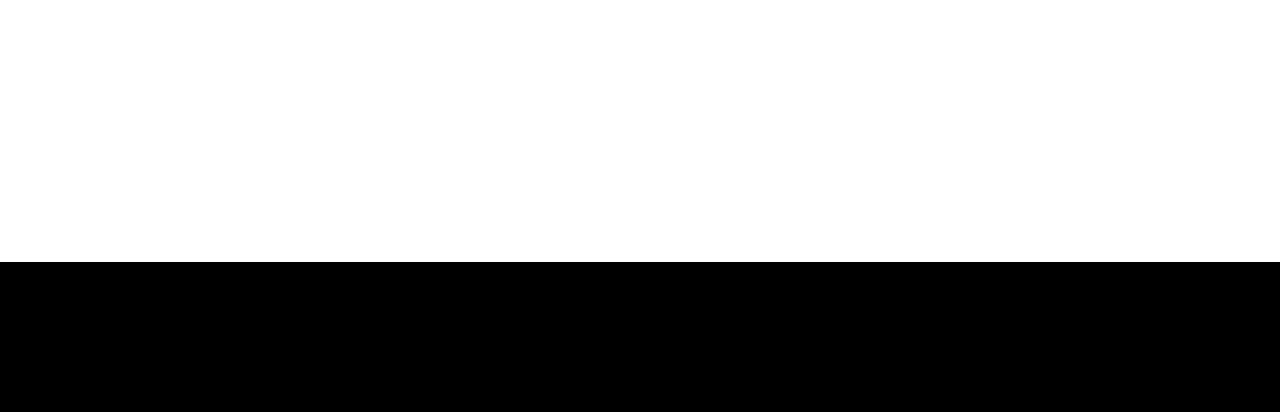
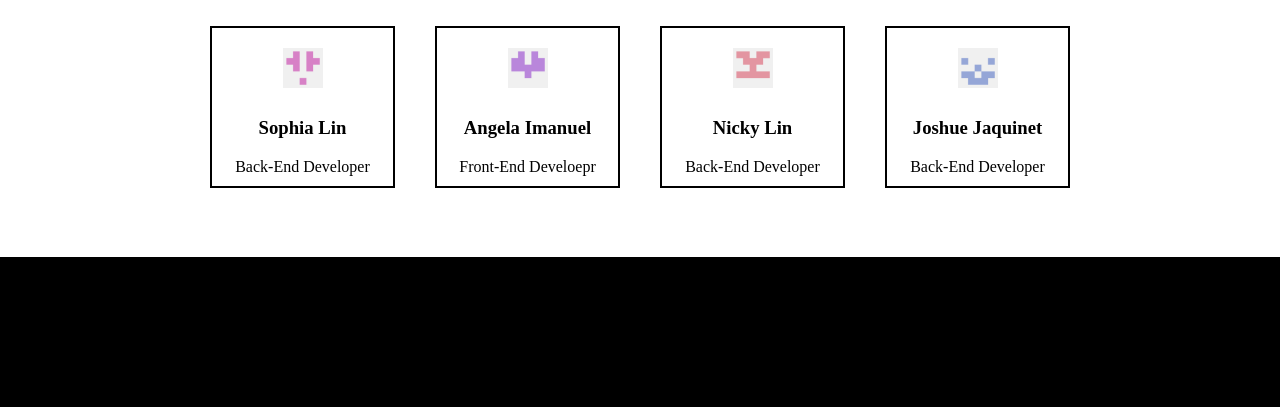
Before and after one commit to nlin21/PRM, a website: page aboutus/aboutus.html in a window 1280 px wide. Shown: the part 508-920 px from the top of the page. Drawn offline with Linux system fonts and the light colour scheme; a web font is replaced by a local one.

Commit message:
Finished About Us

```diff
--- a/aboutus/aboutus.html
+++ b/aboutus/aboutus.html
@@ -19,20 +19,45 @@
       </div>
       <div id="navbar_right">
          <a class="navbar_text" href="../index.html">Home</a>
-         <a class="navbar_text" href="../map.html">Map</a>
+         <a class="navbar_text" href="../map/map.html">Map</a>
          <a id="active" class="navbar_text" href="aboutus.html">About Us</a>
          <a class="navbar_text" href="../feedback/feedback.html">Feedback Form</a>
       </div>
    </div>
 
-   <div id="body">
+   <div id="mission">
       <h1>Our Mission.</h1>
       <p>To provide the general public with an online platform that allows them to find the closest restroom to them, for relief and for efficiency. We aren't just a restroom tracker, we are a support system.</p>
+   </div>
+
+   <div id="team">
+      <h1>Meet the Team.</h1>
+      <div id="people">
+         <div class="person">
+            <img src="resources/sophia.png" width="40" alt="Sophia Image">
+            <h3>Sophia Lin</h3>
+            Back-End Developer
+         </div>
+         <div class="person">
+            <img src="resources/angela.png" width="40" alt="Angela Image">
+            <h3>Angela Imanuel</h3>
+            Front-End Develoepr
+         </div>
+         <div class="person">
+            <img src="resources/nicky.png" width="40" alt="Nicky Image">
+            <h3>Nicky Lin</h3>
+            Back-End Developer
+         </div>
+         <div class="person">
+            <img src="resources/joshue.png" width="40" alt="Joshue Image">
+            <h3>Joshue Jaquinet</h3>
+            Back-End Developer
+         </div>
+      </div>
    </div>
 
    <div id="footer">
 
    </div>
-
 </body>
 </html>
--- a/aboutus/resources/style.css
+++ b/aboutus/resources/style.css
@@ -20,11 +20,6 @@ body, html {
    font-family: "DM Serif Text", serif;
 }
 
-#map {
-   height: 600px;
-   width: 60%;
-}
-
 .navbar_text {
    color: white;
    text-decoration: none;
@@ -41,18 +36,43 @@ body, html {
    text-decoration: underline;
 }
 
-#body {
-   height: 700px;
+#mission {
+   height: 355px;
    display: flex;
    flex-direction: column;
    align-items: center;
    justify-content: center;
    width: 700px;
+   text-align: center;
+   margin-right: auto;
    margin-left: auto;
-   margin-right: auto;
 }
-body p {
+
+#team {
+   height: 300px;
+   display: flex;
+   flex-direction: column;
+   align-items: center;
+   justify-content: center;
+   margin-bottom: 40px;
+}
+
+#people {
+   width: 900px;
+   display: flex;
+   flex-direction: row;
+}
+
+.person {
+   display: flex;
+   flex-direction: column;
+   align-items: center;
+   justify-content: center;
    text-align: center;
+   border: 2px solid #000000;
+   padding: 10px;
+   width: 300px;
+   margin: 20px;
 }
 
 #footer {
@@ -62,6 +82,5 @@ body p {
 }
 
 img {
-   margin-left: 20px;
-   margin-right: 40px;
+   margin: 10px;
 }
```
Also changed, not shown: aboutus/resources/angela.png (added), aboutus/resources/joshue.png (added), aboutus/resources/nicky.png (added), aboutus/resources/sophia.png (added).
